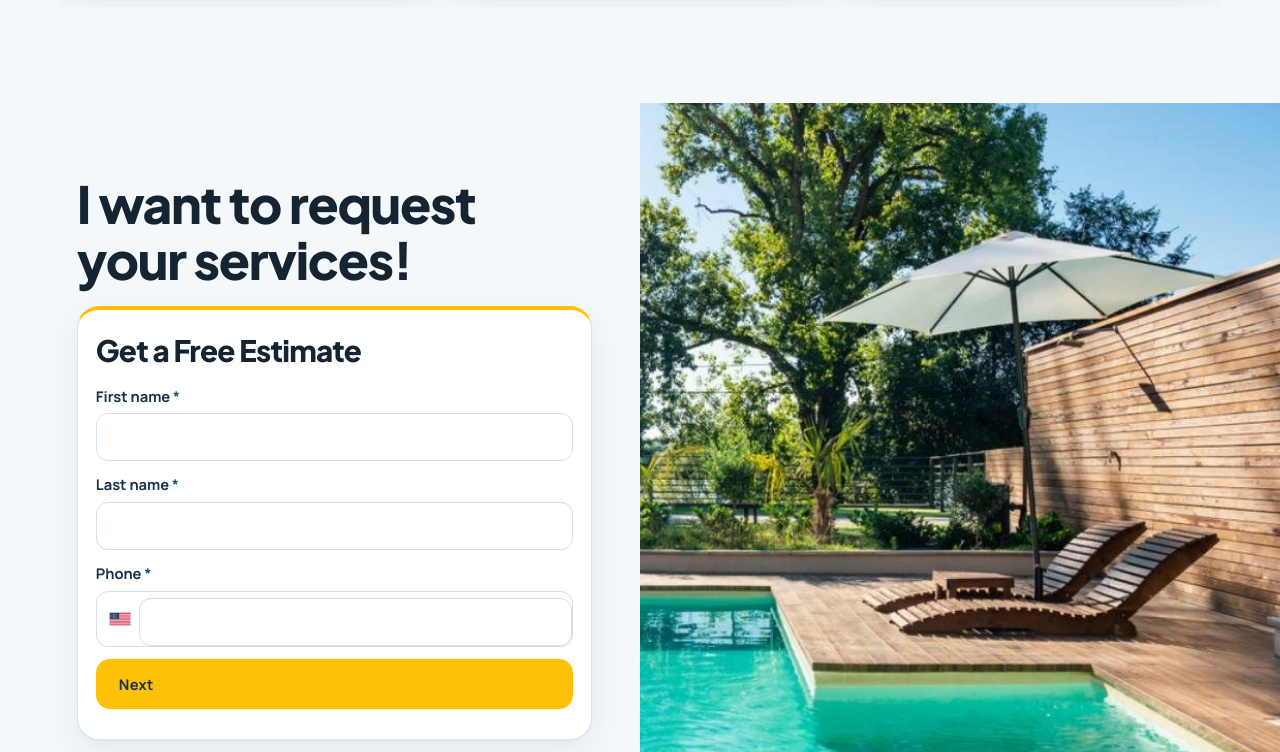
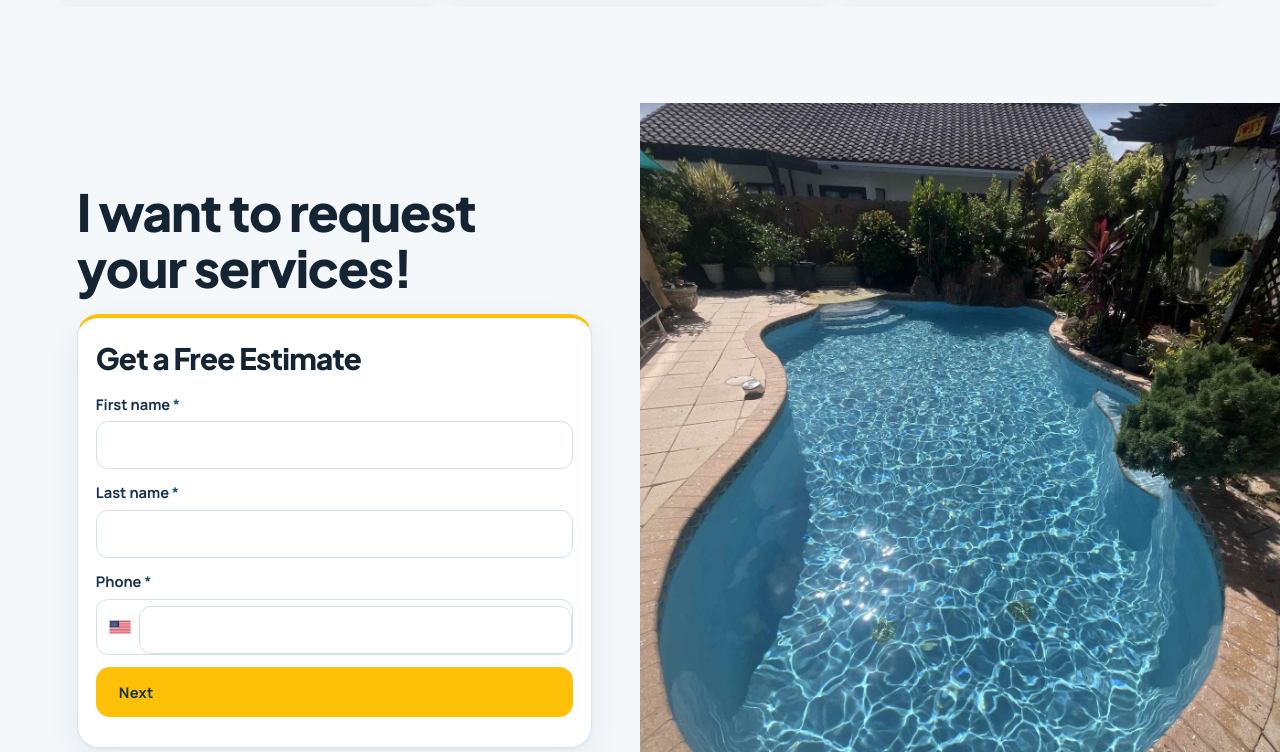
Before and after one commit to pradomanuel95/blueoperator-preview, a plain HTML site: page index.html in a window 1280 px wide. Shown: the part 4932-5684 px from the top of the page. Drawn offline with Linux system fonts and the light colour scheme.

Commit message:
Swap estimate section photo to real Miami freeform pool

```diff
--- a/css/site.css
+++ b/css/site.css
@@ -759,9 +759,9 @@ h3 { line-height: 1.25; }
 .request-photo { margin: 0; }
 .request-photo img {
   width: 100%;
-  aspect-ratio: 16 / 10;
+  aspect-ratio: 4 / 3;
   object-fit: cover;
-  object-position: center;
+  object-position: center 55%;
 }
 
 .step-radio {
--- a/index.html
+++ b/index.html
@@ -23,7 +23,7 @@
   <link rel="preconnect" href="https://fonts.googleapis.com">
   <link rel="preconnect" href="https://fonts.gstatic.com" crossorigin>
   <link href="https://fonts.googleapis.com/css2?family=Plus+Jakarta+Sans:ital,wght@0,500;0,600;0,700;0,800;1,600&family=Manrope:wght@400;500;600;700;800&display=swap" rel="stylesheet">
-  <link rel="stylesheet" href="css/site.css?v=1795140865">
+  <link rel="stylesheet" href="css/site.css?v=1795141288">
   <script>document.documentElement.classList.add("js");</script>
 
   <script type="application/ld+json">
@@ -440,7 +440,7 @@
         </ul>
       </div>
       <figure class="request-photo">
-        <img src="assets/request.jpg" alt="pools_miami-dade_fl_wrie0z.jpg" width="1200" height="745" loading="lazy">
+        <img src="assets/request-miami-pool.jpg" alt="Crystal-clear Miami backyard swimming pool maintained by Blue Operator Pool Service" width="1400" height="1718" loading="lazy">
       </figure>
     </div>
   </section>
@@ -555,7 +555,7 @@
   </div>
   <p class="copyright">© 2026 by Blue Operator Inc.</p>
 </footer>
-<script src="js/site.js?v=1795140865" defer></script>
+<script src="js/site.js?v=1795141288" defer></script>
 
 </div>
 </body>
```
Also changed, not shown: assets/request-miami-pool.jpg (added).
